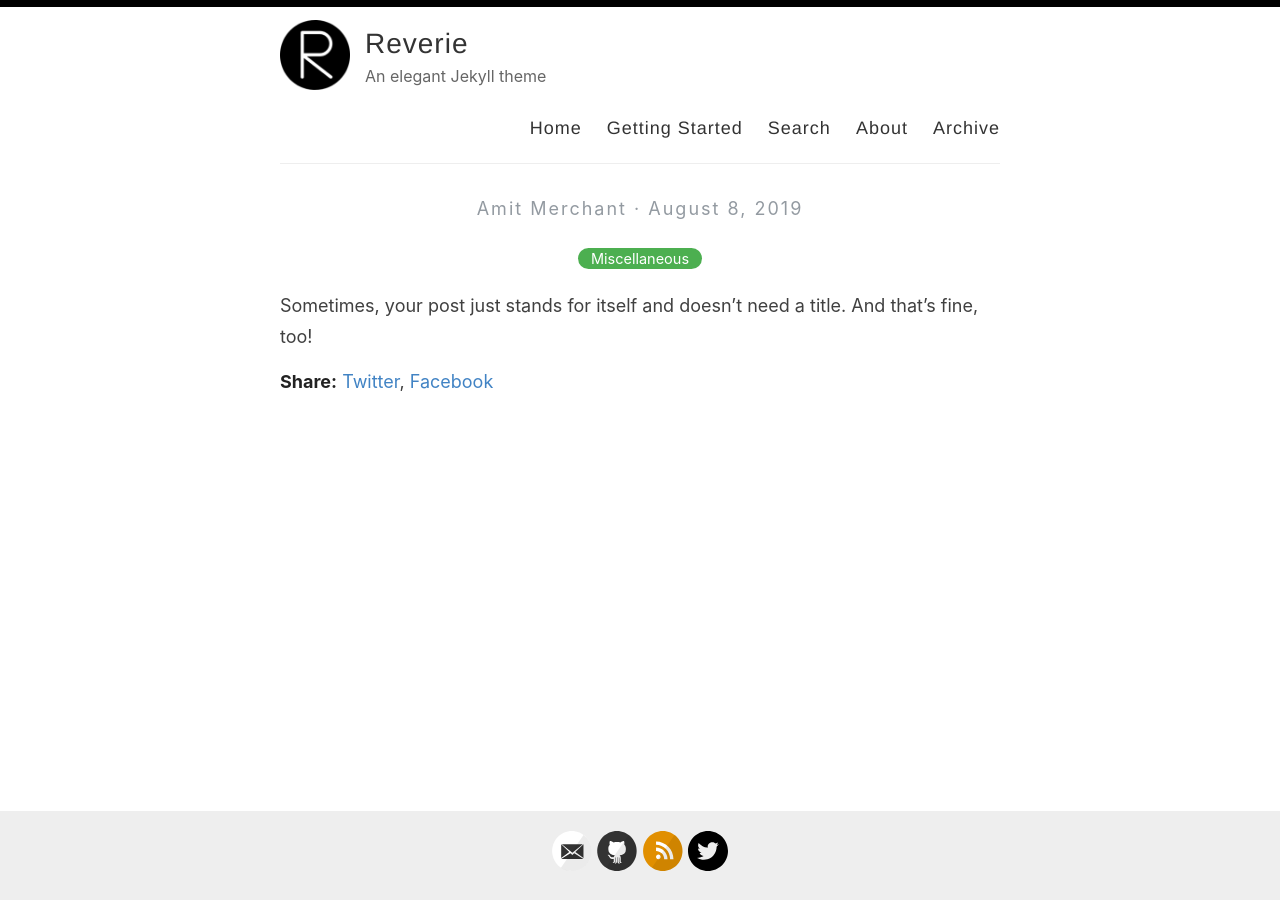
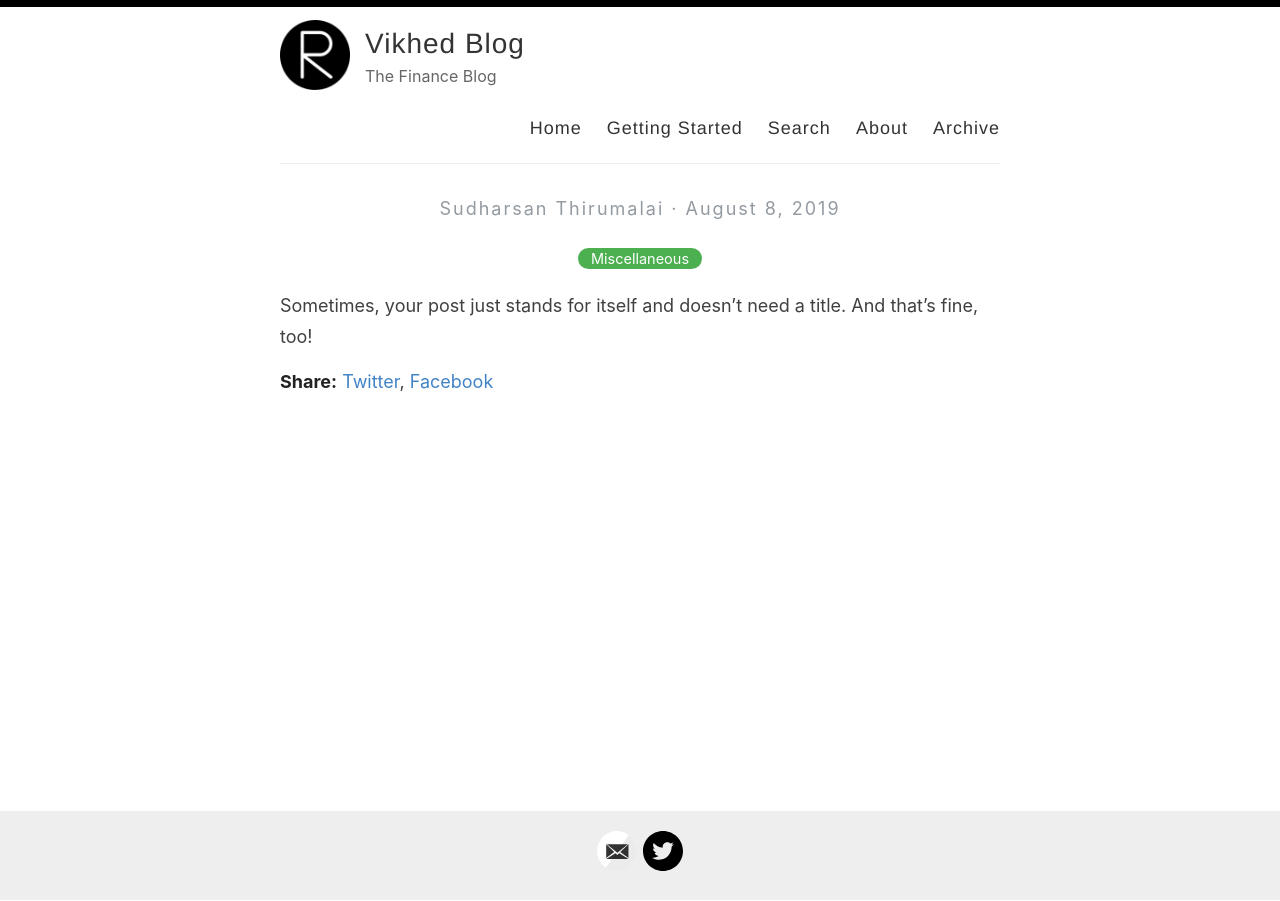
Before and after one commit to parakalan/vikhed-blog, a Jekyll site: the page built from _posts/2019-08-08-no-title-posts.md, in a window 1280 px wide. Built offline with Jekyll 4.4.1, drawn with Linux system fonts in a browser that asks for light colours.

Commit message:
Update config

```diff
--- a/_config.yml
+++ b/_config.yml
@@ -3,13 +3,13 @@
 #
 
 # Name of your site (displayed in the header)
-name: Reverie
+name: Vikhed Blog
 
 # Name of the author
-author: Amit Merchant
+author: Sudharsan Thirumalai
 
 # Short bio or description (displayed in the header)
-description: An elegant Jekyll theme
+description: The Finance Blog
 
 # URL of your avatar or profile pic (you could use your GitHub profile pic)
 avatar: /images/reverie.png
@@ -21,15 +21,13 @@ avatar: /images/reverie.png
 # Includes an icon in the footer for each username you enter
 footer-links:
   dribbble:
-  email: amit.d.merchant@gmail.com
+  email: sudharsan@vikhed.in
   facebook:
   flickr:
-  github: amitmerchant1990/reverie
   instagram:
   linkedin:
   pinterest:
-  rss: rss
-  twitter: amit_merchant
+  twitter: updates_trade
   stackoverflow:
   youtube: # channel/<your_long_string> or user/<user-name>
   googleplus: # anything in your profile username that comes after plus.google.com/
@@ -41,21 +39,21 @@ footer-links:
 disqus:
 
 # Enter your Google Analytics web tracking code (e.g. UA-2110908-2) to activate tracking
-google_analytics: UA-43339302-11
+# google_analytics: UA-43339302-11
 
 # For newer "GA4" analytics, use the following instead of the "UA" entry above
 #google_analytics_ga4: G-GABC1DEFG
 
 # Your website URL (e.g. http://amitmerchant1990.github.io or http://www.amitmerchant.com)
 # Used for Sitemap.xml and your RSS feed
-url: http://www.amitmerchant.com/reverie
-enforce_ssl: https://www.amitmerchant.com/reverie
+url: http://blog.vikhed.in
+enforce_ssl: https://blog.vikhed.in
 
 # If you're hosting your site at a Project repository on GitHub pages
 # (http://yourusername.github.io/repository-name)
 # and NOT your User repository (http://yourusername.github.io)
 # then add in the baseurl here, like this: "/repository-name"
-baseurl: "/reverie"
+# baseurl: "/reverie"
 
 #
 # !! You don't need to change any of the configuration flags below !!
```
